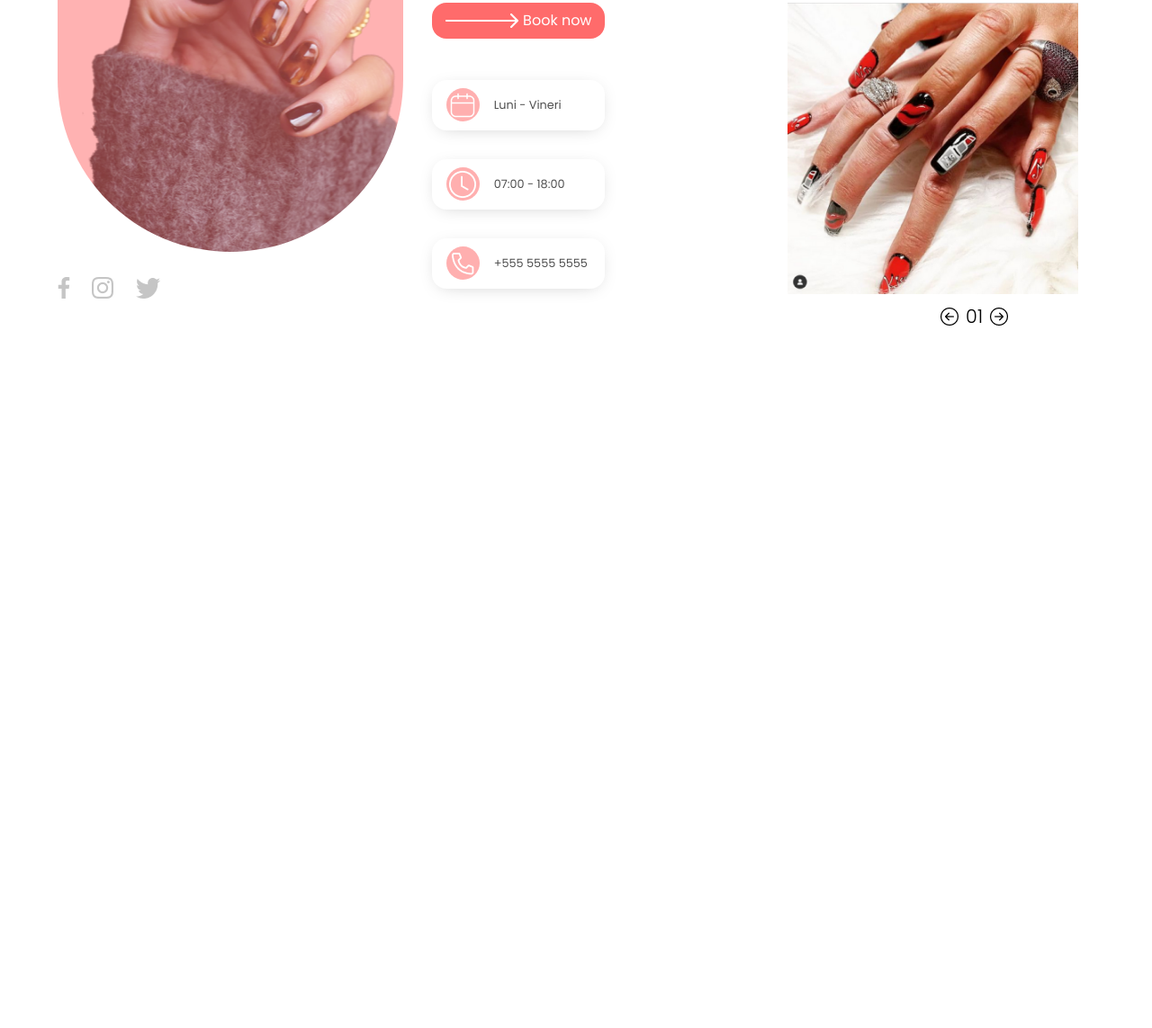
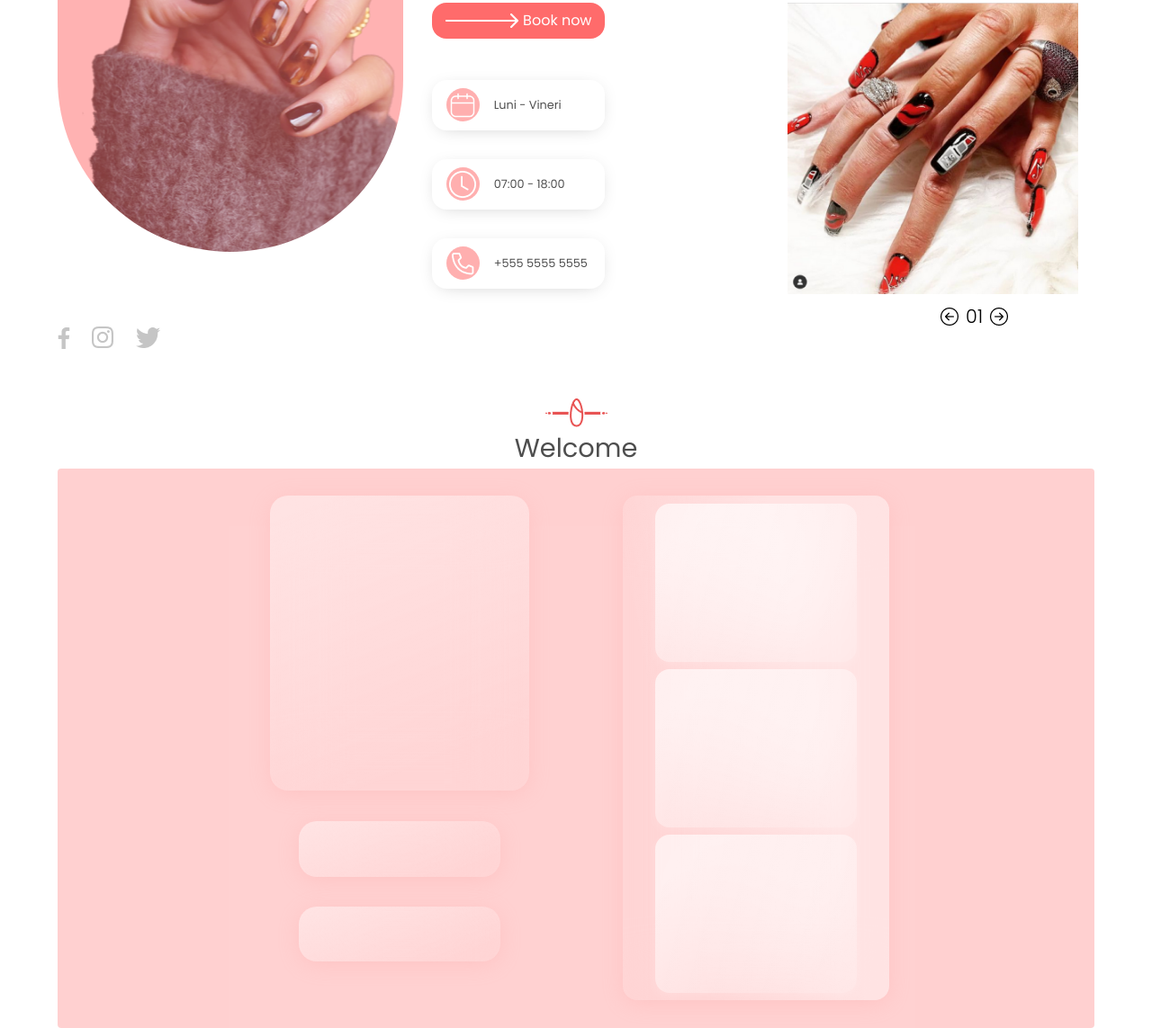
Before and after one commit to robdotdev/remus, a website: page index.html in a window 1280 px wide. Shown: the part 432-1575 px from the top of the page at 90% size. Before the commit the page ends 832 px from the top, so only its background shows below. Drawn offline with Linux system fonts and the light colour scheme.

Commit message:
about section v1

```diff
--- a/index.html
+++ b/index.html
@@ -17,7 +17,7 @@
     <title>Beauty Salon</title>
     <link rel="stylesheet" href="css/style.css" />
   </head>
-  <body>
+  <body id="body">
     <section id="menu">
       <div class="menu">
         <img src="img/logo.png" alt="logo" class="menu--logo" />
@@ -82,5 +82,29 @@
         </div>
       </div>
     </section>
+
+    <section id="about">
+      <div class="title">
+        <img src="img/ico.png" alt="mini-ico" />
+        <h2>Welcome</h2>
+      </div>
+
+      <div class="about">
+        <div class="about__leftSide">
+          <div class="about__leftSide--cards">
+            <div class="about__leftSide--cards__expCard"></div>
+            <div class="about__leftSide--cards__cardCount"></div>
+            <div class="about__leftSide--cards__cardCount"></div>
+          </div>
+        </div>
+        <div class="about__rightSide">
+          <div class="about__rightSide--cards">
+            <div class="about__rightSide--cards__card"></div>
+            <div class="about__rightSide--cards__card"></div>
+            <div class="about__rightSide--cards__card"></div>
+          </div>
+        </div>
+      </div>
+    </section>
   </body>
 </html>
--- /dev/null
+++ b/sass/_about.scss
@@ -0,0 +1,146 @@
+#about {
+  overflow: hidden;
+  max-width: 144rem;
+  max-height: 100vh;
+  // max-height: 100rem;
+  margin: 0 auto;
+  padding-top: 5.3rem;
+}
+
+.title {
+  width: 100%;
+  display: flex;
+  flex-direction: column;
+  align-items: center;
+  justify-content: center;
+
+  & h2 {
+    font-size: 3.6rem;
+    color: #4e4e4e;
+    font-weight: normal;
+  }
+}
+
+.about {
+  background: rgba(255, 105, 105, 0.31);
+  border-radius: 0.5rem;
+  padding-top: 3.8rem;
+  padding-bottom: 3.8rem;
+  display: grid;
+  grid-template-columns: 1fr 1fr;
+  grid-template-rows: 1fr;
+  grid-template-areas: 'about__leftSide about__rightSide';
+
+  @media only screen and (max-width: $bp-small) {
+    grid-template-columns: 1fr;
+    grid-template-rows: 1fr 1fr;
+    grid-template-areas:
+      'about__leftSide'
+      'about__rightSide';
+  }
+
+  &__leftSide {
+    grid-area: about__leftSide;
+    height: max-content;
+    // background: cornflowerblue;
+    display: flex;
+    justify-content: flex-end;
+
+    @media only screen and (max-width: $bp-small) {
+      justify-content: center;
+    }
+
+    &--cards {
+      width: max-content;
+      display: flex;
+      flex-direction: column;
+      align-items: center;
+      margin-right: 6.5rem;
+
+      @media only screen and (max-width: $bp-small) {
+        margin-right: 0;
+      }
+
+      &__expCard {
+        width: 36rem;
+        height: 41rem;
+        background: linear-gradient(
+          157.82deg,
+          rgba(255, 255, 255, 0.4) 6.67%,
+          rgba(255, 255, 255, 0.1) 82.81%
+        );
+        box-shadow: 0px 4px 24px -1px #fec3c3;
+        backdrop-filter: blur(40px);
+        border-radius: 20px;
+        margin-bottom: 4.2rem;
+      }
+
+      &__cardCount {
+        width: 28rem;
+        height: 7.7rem;
+        background: linear-gradient(
+          157.82deg,
+          rgba(255, 255, 255, 0.4) 6.67%,
+          rgba(255, 255, 255, 0.1) 82.81%
+        );
+        box-shadow: 0px 4px 24px -1px #fec3c3;
+        backdrop-filter: blur(40px);
+        border-radius: 20px;
+
+        &:not(:last-child) {
+          margin-bottom: 4.2rem;
+        }
+      }
+    }
+  }
+
+  &__rightSide {
+    grid-area: about__rightSide;
+    // height: max-content;
+    // background: crimson;
+
+    @media only screen and (max-width: $bp-small) {
+      display: flex;
+      justify-content: center;
+    }
+    &--cards {
+      //   width: 70rem;
+      //   height: 36rem;
+      width: max-content;
+      padding: 1.1rem 4.5rem;
+      background: linear-gradient(
+        258.95deg,
+        rgba(255, 255, 255, 0.4) 33.64%,
+        rgba(255, 255, 255, 0.1) 76.25%
+      );
+      box-shadow: 0px 4px 24px -1px #fec3c3;
+      backdrop-filter: blur(40px);
+      border-radius: 2rem;
+      margin-left: 6.5rem;
+      //   transform: rotate(-90deg);
+
+      display: flex;
+      flex-direction: column;
+      @media only screen and (max-width: $bp-small) {
+        margin-left: 0;
+      }
+
+      &__card {
+        width: 28rem;
+        height: 22rem;
+        background: linear-gradient(
+          136.59deg,
+          rgba(255, 255, 255, 0.6) 16.62%,
+          rgba(255, 255, 255, 0.1) 83.33%
+        );
+        box-shadow: 0px 4px 10px -1px rgba(255, 255, 255, 0.15);
+        backdrop-filter: blur(40px);
+        border-radius: 2rem;
+
+        &:not(:last-child) {
+          margin-bottom: 1rem;
+        }
+      }
+    }
+  }
+}
--- a/sass/_header.scss
+++ b/sass/_header.scss
@@ -1,10 +1,10 @@
 .header {
   max-width: 144rem;
-  max-height: 90vh;
+  min-height: 90vh;
   margin: 0 auto;
   display: grid;
   grid-template-columns: 1fr 1fr 1fr;
-  grid-template-rows: 1fr 1fr;
+  grid-template-rows: 1fr max-content;
   gap: 0px 0px;
   grid-template-areas:
     'leftSideUp rightSide rightSide'
@@ -13,7 +13,14 @@
 
   @media only screen and (max-width: $bp-medium) {
     grid-template-columns: 1fr;
-    grid-template-rows: 1fr 1fr 1fr;
+    grid-template-rows: 1fr 1fr;
+    grid-template-areas:
+      'leftSideUp'
+      'rightSide';
+  }
+  @media only screen and (max-width: $bp-small) {
+    grid-template-columns: 1fr;
+    grid-template-rows: max-content max-content 1fr;
     grid-template-areas:
       'leftSideUp'
       'leftSideDown'
@@ -86,6 +93,7 @@
   grid-area: rightSide;
   // background-color: blue;
   padding-top: 10rem;
+  height: max-content;
   display: grid;
   grid-template-columns: 1fr 1fr 1fr;
   grid-template-rows: max-content 1fr;
@@ -95,7 +103,7 @@
     'orar slide slide';
 
   @media only screen and (max-width: $bp-large) {
-    grid-template-rows: max-content 1fr 1fr 1fr;
+    grid-template-rows: max-content max-content max-content max-content;
     grid-template-areas:
       'h1 h1 h1'
       'btn btn btn'
@@ -184,6 +192,7 @@
 
   & .orar {
     grid-area: orar;
+    height: max-content;
     display: flex;
     flex-direction: column;
     align-items: center;
@@ -376,6 +385,7 @@
 
   & .slide {
     grid-area: slide;
+    height: max-content;
     display: flex;
     flex-direction: column;
     justify-content: flex-end;
@@ -459,6 +469,7 @@
   display: flex;
   justify-content: start;
   align-items: center;
+  height: max-content;
   // margin-bottom: 1rem;
 
   @media only screen and (max-width: $bp-medium) {
--- a/sass/main.scss
+++ b/sass/main.scss
@@ -1,2 +1,3 @@
 @import 'base';
 @import 'header';
+@import 'about';
```
Also changed, not shown: css/style.css, img/clock-icon.png (added), img/diamond-icon.png (added), img/face-happy-icon.png (added), img/heart-icon.png (added), img/like-icon.png (added), 1 other file.
